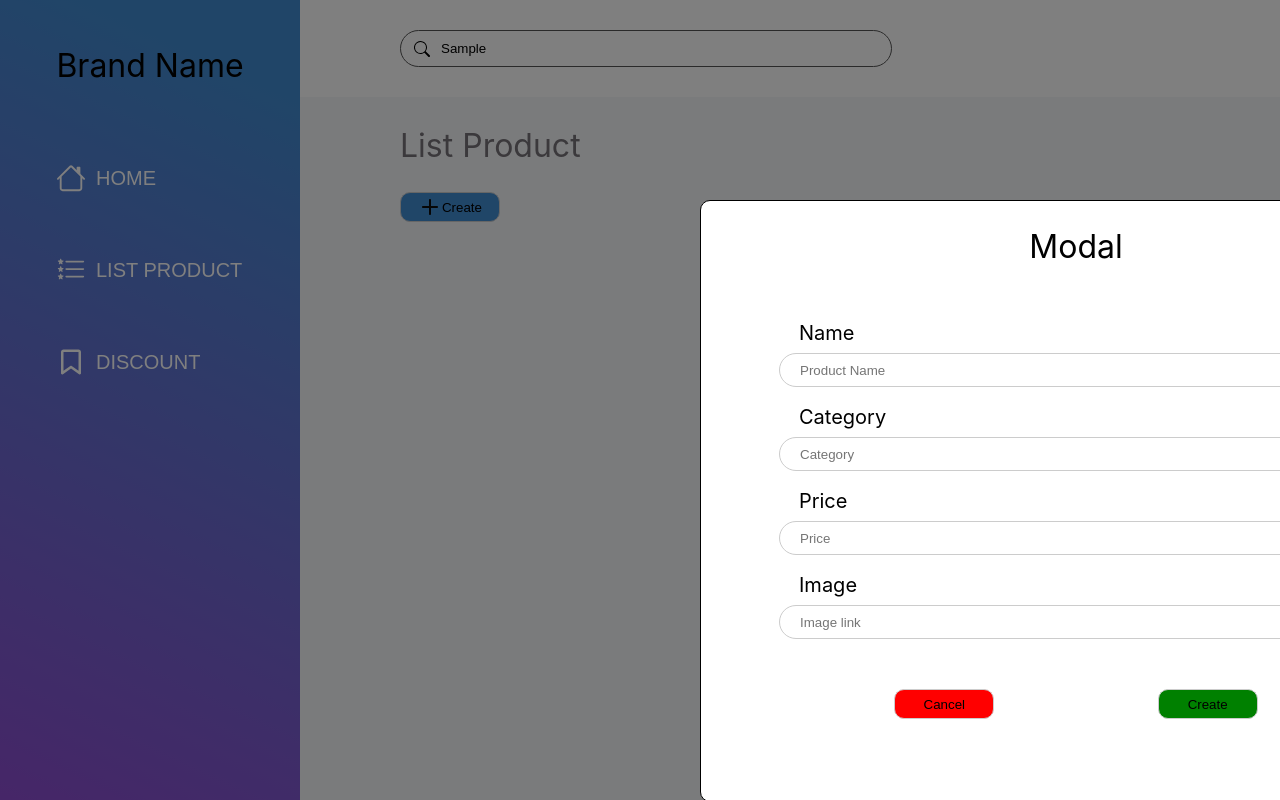
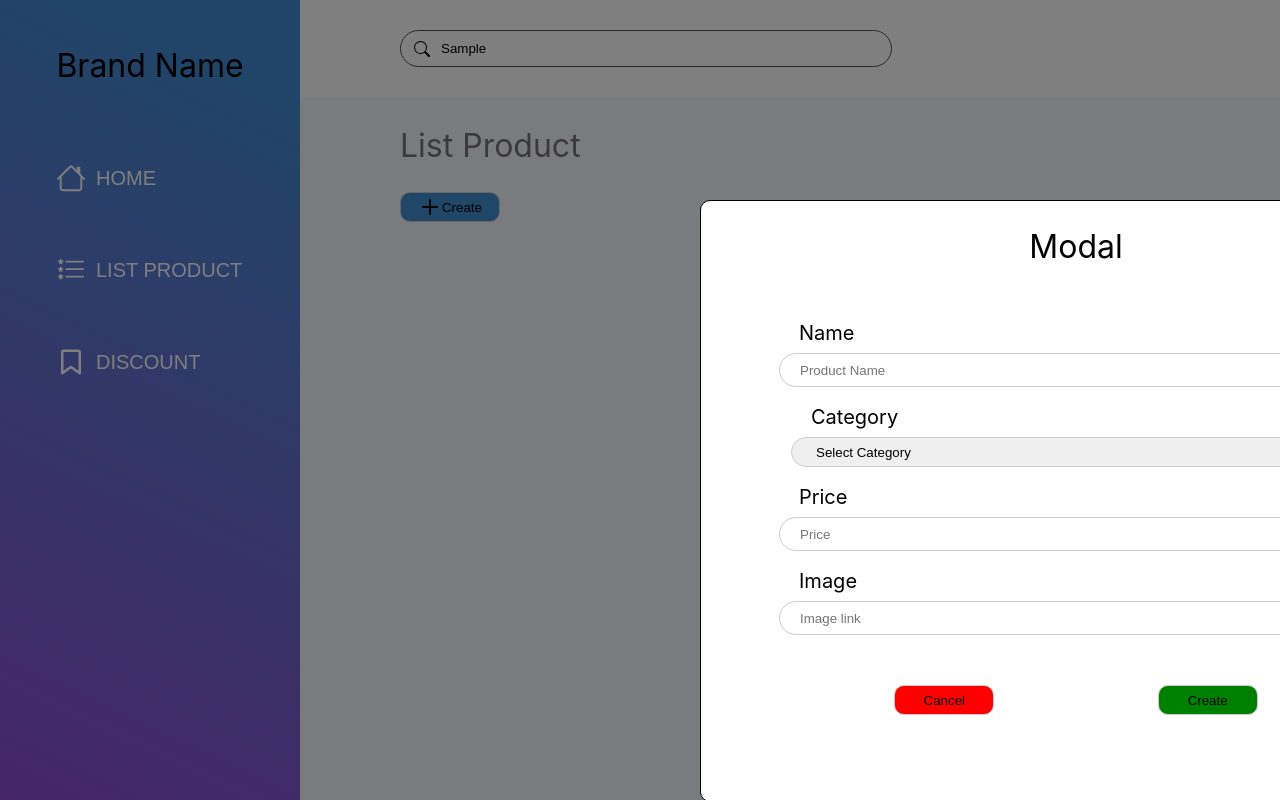
Before and after one commit to ngocquang2509/react-practice, a React (Create React App) app: page / in a window 1280 px wide. Both pictures are taken after typing "Sample" into the empty fields and a click on the button "Create". Built offline with nearby package versions, Linux system fonts and the light colour scheme.

Commit message:
Create select menu for Category #34

```diff
--- a/src/components/Popup/Popup.js
+++ b/src/components/Popup/Popup.js
@@ -1,7 +1,8 @@
 import React, { useState } from "react";
 import PropTypes from "prop-types";
-import * as SC from "./style";
+import * as SC from "./style"; // SC stand for Styled Components
 import Button from "../Button/Button";
+import { selectCategory } from "../../store";
 
 function Popup({ title, closeModal, onSubmit, products = {} }) {
   const [product, setProduct] = useState(products);
@@ -14,14 +15,13 @@ function Popup({ title, closeModal, onSubmit, products = {} }) {
   };
 
   const handleSubmit = (e) => {
-    e.preventDefault();
     onSubmit({ ...product });
     closeModal(false);
   };
 
   const handleCancel = () => {
     closeModal(false);
-  }
+  };
 
   return (
     <>
@@ -41,16 +41,23 @@ function Popup({ title, closeModal, onSubmit, products = {} }) {
                 onChange={handleOnChange}
               />
             </SC.InputContainer>
-            <SC.InputContainer>
+            <SC.SelectContainer>
               <SC.PopupLabel>Category</SC.PopupLabel>
-              <SC.PopupInput
-                type="text"
-                placeholder="Category"
+              <SC.SelectMenu
                 name="productCategory"
                 value={product.productCategory || ""}
                 onChange={handleOnChange}
-              />
-            </SC.InputContainer>
+              >
+                {selectCategory.map((options) => (
+                  <SC.SelectInput
+                    key={options.id}
+                    value={options.value}
+                  >
+                    {options.label}
+                  </SC.SelectInput>
+                ))}
+              </SC.SelectMenu>
+            </SC.SelectContainer>
             <SC.InputContainer>
               <SC.PopupLabel>Price</SC.PopupLabel>
               <SC.PopupInput
@@ -79,7 +86,7 @@ function Popup({ title, closeModal, onSubmit, products = {} }) {
               backgroundColor="red"
               handleClick={handleCancel}
             />
-            <Button type="submit" label="Create" backgroundColor="green" />
+            <Button type="button" label="Create" backgroundColor="green" />
           </SC.PopupFooter>
         </SC.PopupForm>
       </SC.PopupWrapper>
--- a/src/components/Popup/style.js
+++ b/src/components/Popup/style.js
@@ -55,6 +55,29 @@ const InputContainer = styled.div`
   justify-content: center;
 `;
 
+const SelectContainer = styled.div`
+  display: flex;
+  flex-direction: column;
+  justify-content: center;
+`;
+
+const SelectMenu = styled.select`
+  width: 570px;
+  height: 30px;
+  border: 1px solid #ccc;
+  border-radius: 50px;
+  margin: 10px;
+  padding-left: 20px;
+`;
+const SelectInput = styled.option`
+  width: 570px;
+  height: 30px;
+  border: 1px solid #ccc;
+  border-radius: 50px;
+  margin: 10px;
+  padding-left: 20px;
+`;
+
 const PopupLabel = styled.label`
   margin: 10px 30px 0;
   font-size: 20px;
@@ -86,5 +109,8 @@ export {
   PopupClose,
   PopupOverlay,
   PopupFooter,
-  PopupForm
+  PopupForm,
+  SelectInput,
+  SelectMenu,
+  SelectContainer,
 };
--- a/src/store/constant.js
+++ b/src/store/constant.js
@@ -1,2 +1,11 @@
 export const ADD_PRODUCT = "add-prodcuct";
 export const DELETE_PRODUCT = "delete-product";
+
+
+export const selectCategory = [
+    {id: 1, value: '', label: 'Select Category'},
+    {id: 2, value: 'shoes', label: 'Shoes'},
+    {id: 3, value: 'shirt', label: 'Shirt'},
+    {id: 4, value: 'jeans', label: 'Jeans'},
+    {id: 5, value: 'accesories', label: 'Accesories'},
+]
--- a/src/store/index.js
+++ b/src/store/index.js
@@ -1,5 +1,6 @@
 export { default as StoreProvider } from "./Provider";
 export { default as StoreContext } from "./Context";
 export * from "./hooks";
+export * from "./constant";
 
 export * as actions from "./actions";
```
